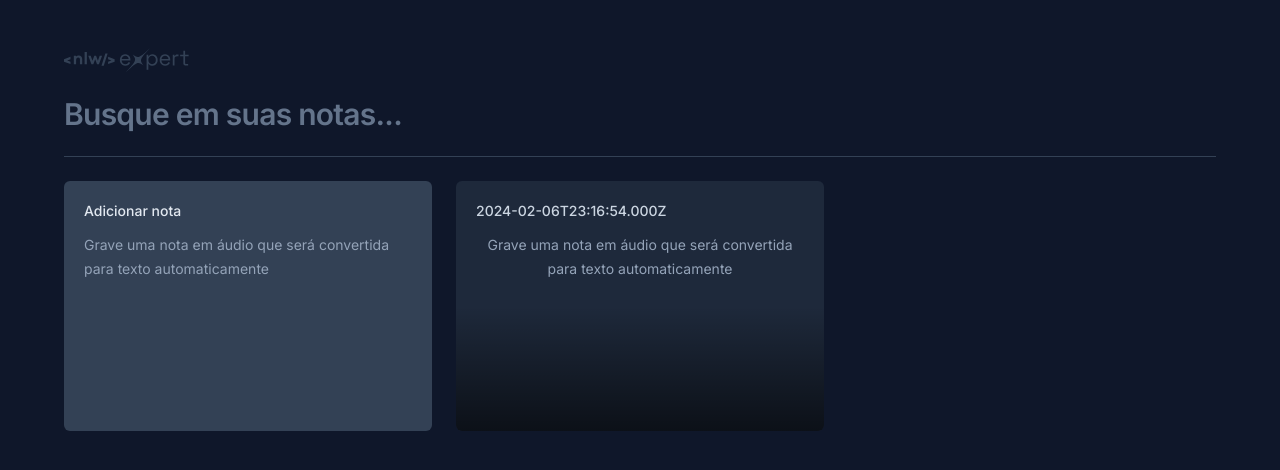
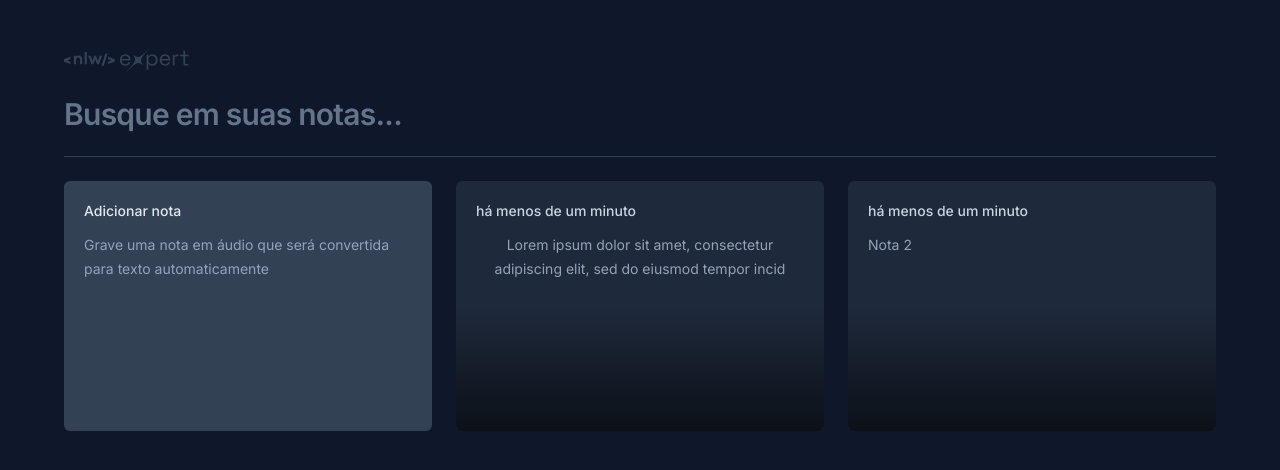
Before and after one commit to AloisSailer/nlw-expert-notes, a React (Vite) app: page / in a window 1280 px wide. Shown: the top 470 px of the page. Built offline with nearby package versions, Linux system fonts and the light colour scheme.

Commit message:
iniciado aula 3

```diff
--- a/src/app.tsx
+++ b/src/app.tsx
@@ -1,8 +1,33 @@
+import { useState } from "react"
 import logo from "./assets/logo-nlw-expert.svg"
 import { NewNoteCard } from "./components/new-note-card"
 import { NoteCard } from "./components/note-card"
 
 export function App() {
+  const [notes, setNotes] = useState([
+    {
+      id: 1,
+      date: new Date(),
+      content:
+        "Lorem ipsum dolor sit amet, consectetur adipiscing elit, sed do eiusmod tempor incid",
+    },
+    {
+      id: 2,
+      date: new Date(),
+      content: "Nota 2",
+    },
+  ])
+
+  function onNoteCreated(content: string) {
+    const newNote = {
+      id: Math.random(),
+      date: new Date(),
+      content,
+    }
+
+    setNotes([newNote, ...notes])
+  }
+
   return (
     <div className="mx-auto max-w-6xl my-12 space-y-6">
       <img src={logo} alt="NLW Expert" />
@@ -15,14 +40,10 @@
       </form>
       <div className="h-px bg-slate-700" />
       <div className="grid grid-cols-3 gap-6 auto-rows-[250px]">
-        <NewNoteCard />
-        <NoteCard
-          note={{
-            date: new Date(),
-            content:
-              "Grave uma nota em áudio que será convertida para texto automaticamente",
-          }}
-        />
+        <NewNoteCard onNoteCreated={onNoteCreated} />
+        {notes.map((note) => {
+          return <NoteCard key={Node.id} note={note} />
+        })}
       </div>
     </div>
   )
--- a/src/components/new-note-card.tsx
+++ b/src/components/new-note-card.tsx
@@ -3,7 +3,11 @@
 import { ChangeEvent, FormEvent, useState } from "react"
 import { toast } from "sonner"
 
-export function NewNoteCard() {
+interface NewNoteCardProps {
+  onNoteCreated: (content: string) => void
+}
+
+export function NewNoteCard({ onNoteCreated }: NewNoteCardProps) {
   const [shouldShowOnboarding, setShouldShowOnboarding] = useState(true)
   const [content, setContent] = useState("")
   function handleStartEditor() {
@@ -19,8 +23,8 @@
 
   function handleSaveNote(event: FormEvent) {
     event.preventDefault()
-    console.log(content)
-    toast.success("Nota salva com sucesso!")
+    onNoteCreated(content)
+    toast.success("Nota criada com sucesso!")
   }
 
   return (
--- a/src/components/note-card.tsx
+++ b/src/components/note-card.tsx
@@ -15,7 +15,7 @@
     <Dialog.Root>
       <Dialog.Trigger className="rounded-md flex flex-col bg-slate-800 p-5 gap-3 overflow-hidden relative outline-none hover:ring-2 hover:ring-slate-600 focus-visible:ring-2 focus-visible:ring-lime-400">
         <span className="text-sm font-medium text-slate-300">
-          {note.date.toISOString()}
+          {formatDistanceToNow(note.date, { locale: ptBR, addSuffix: true })}
         </span>
         <p className="text-sm leading-6 text-slate-400">{note.content}</p>
         <div className="absolute bottom-0 left-0 right-0 h-1/2 bg-gradient-to-t from-black/60 to-black/0 pointer-events-none" />
```
